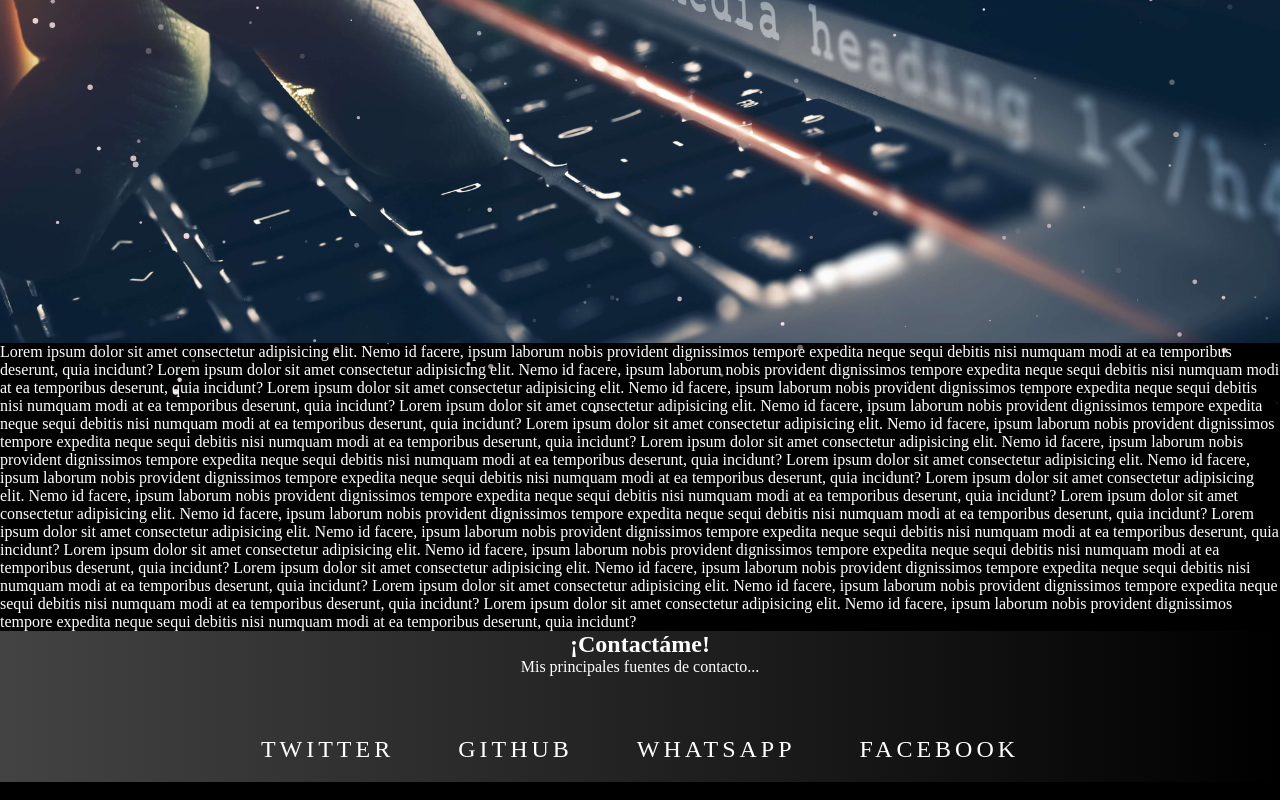
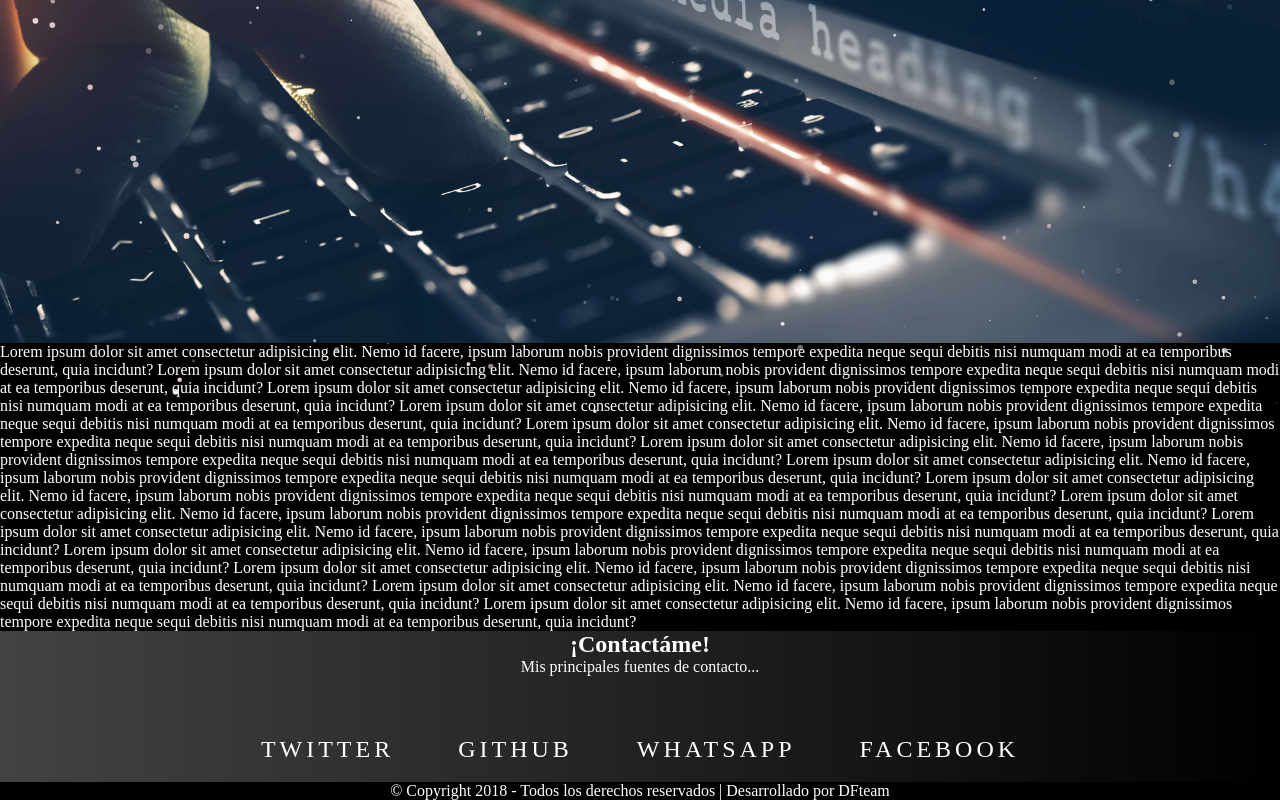
Before and after one commit to JuanRamos223/Portfolio, a plain HTML site: page index.html in a window 1280 px wide. Shown: the part 387-1187 px from the top of the page. Drawn offline with Linux system fonts and the light colour scheme.

Commit message:
copyrigth

```diff
--- a/css/style.css
+++ b/css/style.css
@@ -122,6 +122,7 @@ background: linear-gradient(to right, #434343, #000000); /* W3C, IE 10+/ Edge, F
     box-shadow: 0 0 10px #3b5998, 0 0 40px #3b5998, 0  0 80px #3b5998 ;
     transition-delay:1s;
 
+
 }
 
 .btn-neonf span{
@@ -197,6 +198,8 @@ background: linear-gradient(to right, #434343, #000000); /* W3C, IE 10+/ Edge, F
     background: #00bb2d;
     box-shadow: 0 0 10px #00bb2d, 0 0 40px #00bb2d, 0  0 80px #00bb2d ;
     transition-delay:1s;
+
+
 
 }
 
--- a/index.html
+++ b/index.html
@@ -78,6 +78,9 @@
 
             </div>
     </footer>
+    <div class="subfooter" style="color: white; text-align: center" >
+        <p > © Copyright 2018 - Todos los derechos reservados | Desarrollado por DFteam</p>
+      </div>
 
     <!-- JS particle -->
     <script src="/js/particles.min.js"></script>
```
